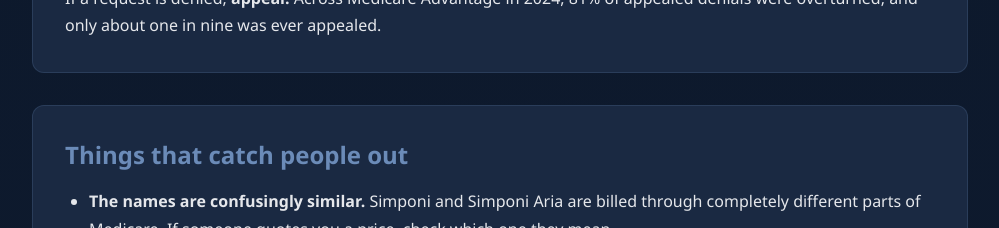
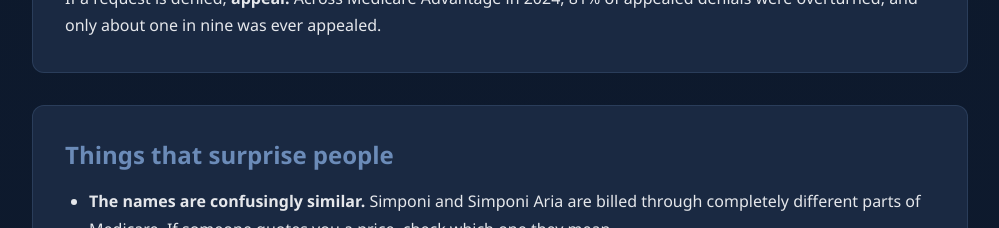
Before and after one commit to rheumify/rheumify-website, a Next.js app: page /patients/insurance/golimumab in a window 1280 px wide. Shown: the part 2240-2468 px from the top of the page, without its empty margins (140-1139 px from the left). Built offline with nearby package versions, Linux system fonts and the light colour scheme.

Commit message:
Replace the catches-people-out heading with plainer wording

```diff
--- a/app/patients/insurance/golimumab/page.js
+++ b/app/patients/insurance/golimumab/page.js
@@ -153,7 +153,7 @@ export default function GolimumabPage() {
       </div>
 
       <div className="content-card">
-        <h2>Things that catch people out</h2>
+        <h2>Things that surprise people</h2>
         <ul>
           <li>
             <strong>The names are confusingly similar.</strong> Simponi and Simponi Aria are billed
```
